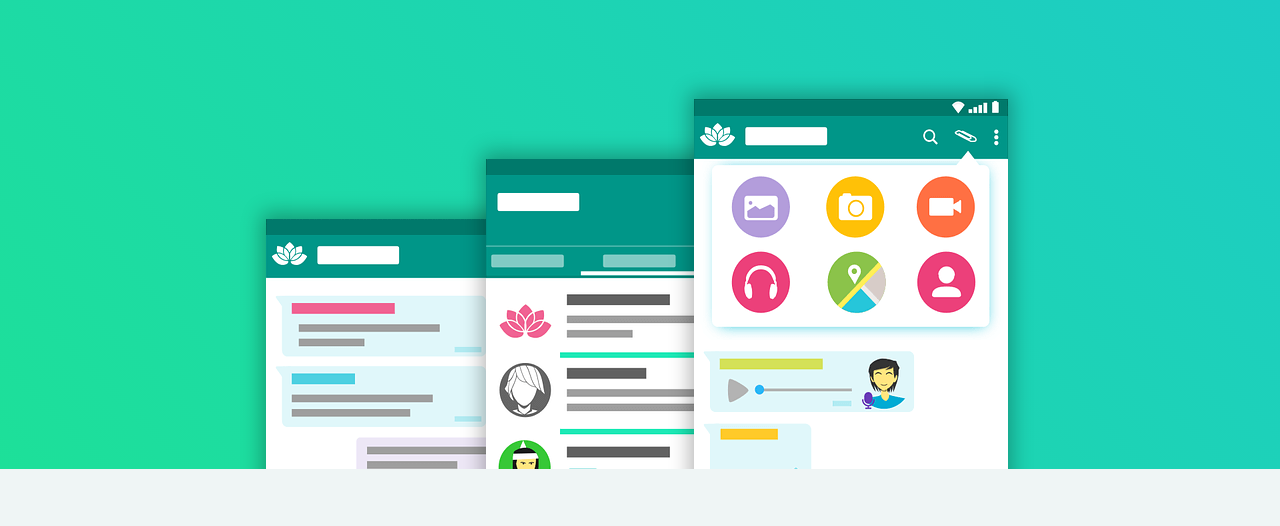
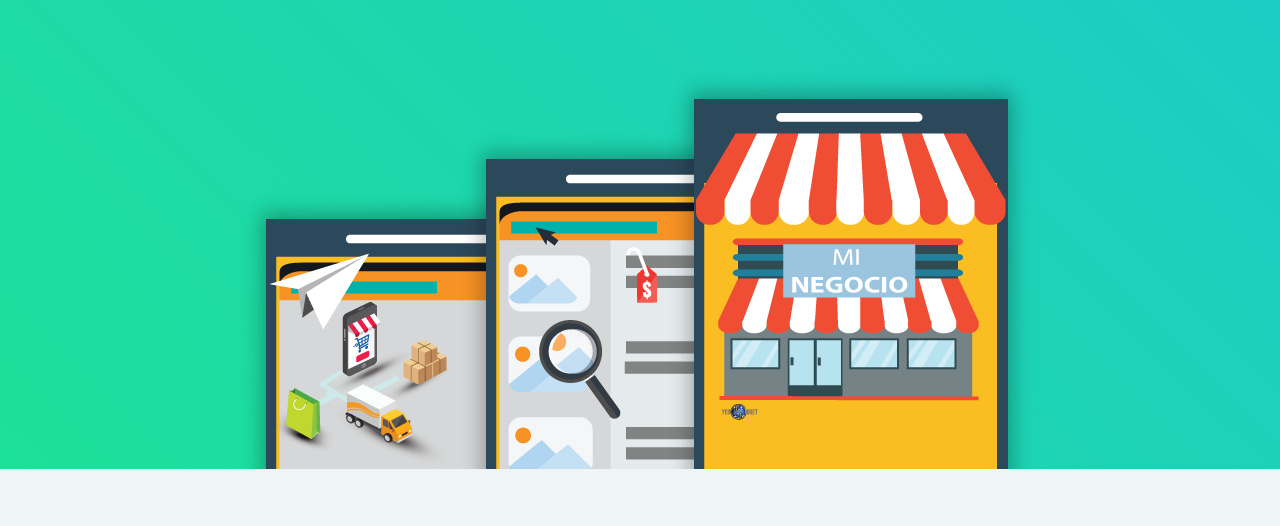
Before and after one commit to DonovanJarquin/ECommerce, a plain HTML site: page index.html in a window 1280 px wide. Shown: the part 331-857 px from the top of the page. Drawn offline with nearby package versions, Linux system fonts and the light colour scheme; files whose address does not match are found by name.

Commit message:
Cambio screenshots
Cambio imagen screenshots

```diff
--- a/index.html
+++ b/index.html
@@ -75,15 +75,15 @@
     <div class="product-screens">
 
       <div class="product-screen-1 wow fadeInUp" data-wow-delay="0.4s" data-wow-duration="0.6s">
-        <img src="img/product-screen-1.png" alt="">
+        <img src="img/Screenshot1.png" alt="">
       </div>
 
       <div class="product-screen-2 wow fadeInUp" data-wow-delay="0.2s" data-wow-duration="0.6s">
-        <img src="img/product-screen-2.png" alt="">
+        <img src="img/Screenshot2.png" alt="">
       </div>
 
       <div class="product-screen-3 wow fadeInUp" data-wow-duration="0.6s">
-        <img src="img/product-screen-3.png" alt="">
+        <img src="img/Screenshot3.png" alt="">
       </div>
 
     </div>
```
Also changed, not shown: img/Screenshot1.png (added), img/Screenshot2.png (added), img/Screenshot3.png (added).
